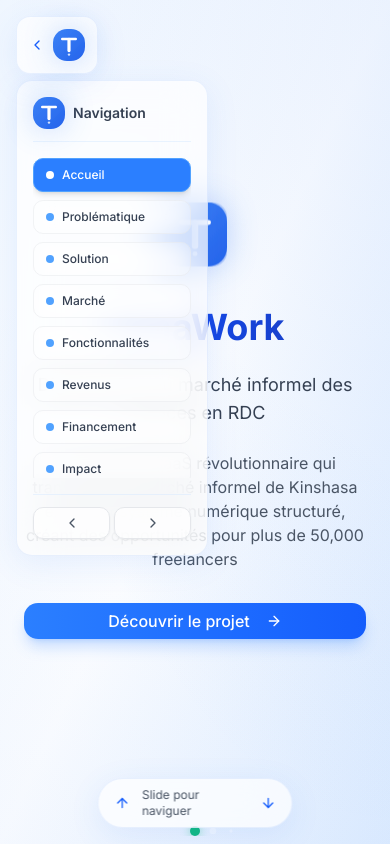
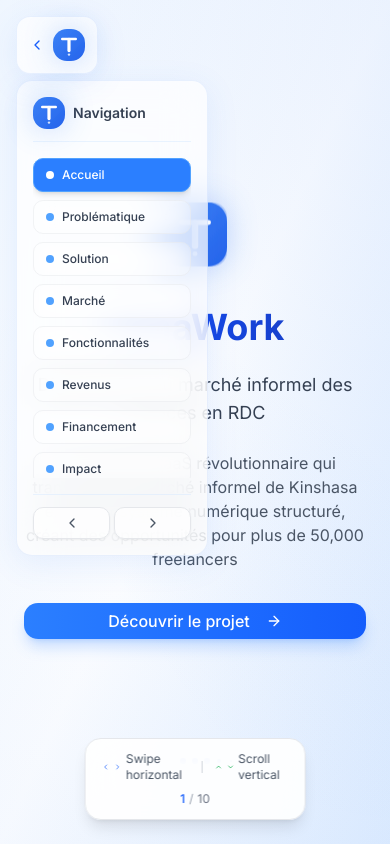
Before and after one commit to Gedeon-luzolo/tunaWork, a Next.js app: page / in a window 390 px wide. Built offline with nearby package versions, Linux system fonts and the light colour scheme.

Commit message:
Feat : interdiction de swiper en Y

```diff
--- a/app/page.tsx
+++ b/app/page.tsx
@@ -2,7 +2,7 @@
 
 import { useRef, useState, useEffect } from "react";
 import { Swiper, SwiperSlide } from "swiper/react";
-import { Navigation, Pagination, Mousewheel, Keyboard } from "swiper/modules";
+import { Navigation, Pagination, Keyboard, Mousewheel } from "swiper/modules";
 import type { Swiper as SwiperType } from "swiper";
 
 // Import Swiper styles
@@ -33,16 +33,23 @@ export default function Home() {
   const [isMobile, setIsMobile] = useState(false);
   const swiperRef = useRef<SwiperType | null>(null);
 
-  // Detect mobile device
+  // Detect mobile device with improved detection
   useEffect(() => {
     const checkMobile = () => {
-      setIsMobile(window.innerWidth < 768);
+      const isMobileWidth = window.innerWidth < 768;
+      const isTouchDevice =
+        "ontouchstart" in window || navigator.maxTouchPoints > 0;
+      setIsMobile(isMobileWidth || isTouchDevice);
     };
 
     checkMobile();
     window.addEventListener("resize", checkMobile);
+    window.addEventListener("orientationchange", checkMobile);
 
-    return () => window.removeEventListener("resize", checkMobile);
+    return () => {
+      window.removeEventListener("resize", checkMobile);
+      window.removeEventListener("orientationchange", checkMobile);
+    };
   }, []);
 
   const handleSlideChange = (direction: "prev" | "next") => {
@@ -81,7 +88,9 @@ export default function Home() {
       )}
 
       {/* Mobile Navigation Indicators */}
-      {isMobile && <MobileNavigation />}
+      {isMobile && (
+        <MobileNavigation activeSlide={activeSlide} totalSlides={10} />
+      )}
 
       {/* Slide Navigation Draggable à gauche */}
       <SlideNavigation
@@ -99,64 +108,108 @@ export default function Home() {
         spaceBetween={0}
         slidesPerView={1}
         direction="horizontal"
-        mousewheel={!isMobile}
-        keyboard={{ enabled: true }}
+        mousewheel={{
+          enabled: true,
+          forceToAxis: true,
+          sensitivity: 1,
+          releaseOnEdges: false,
+        }}
+        keyboard={{
+          enabled: true,
+          onlyInViewport: true,
+          pageUpDown: false,
+        }}
         allowTouchMove={true}
+        touchRatio={1.2}
+        touchAngle={30}
+        threshold={5}
+        longSwipesRatio={0.3}
+        longSwipesMs={200}
+        shortSwipes={true}
+        followFinger={true}
+        touchMoveStopPropagation={false}
+        touchStartPreventDefault={false}
+        touchStartForcePreventDefault={false}
+        touchReleaseOnEdges={true}
+        resistance={true}
+        resistanceRatio={0.85}
         pagination={{
           clickable: true,
           dynamicBullets: true,
+          dynamicMainBullets: 3,
+          hideOnClick: false,
+          renderBullet: (_, className) => {
+            return `<span class="${className} !bg-blue-600 !opacity-100"></span>`;
+          },
         }}
-        modules={[Navigation, Pagination, Mousewheel, Keyboard]}
+        speed={400}
+        grabCursor={true}
+        centeredSlides={false}
+        slidesOffsetBefore={0}
+        slidesOffsetAfter={0}
+        modules={[Navigation, Pagination, Keyboard, Mousewheel]}
         className="h-screen w-screen"
         onSlideChange={(swiper) => setActiveSlide(swiper.activeIndex)}
+        onTouchStart={() => {
+          // Améliore la réactivité tactile
+          if (document.body.style.overflow !== "hidden") {
+            document.body.style.overflow = "hidden";
+          }
+        }}
+        onTouchEnd={() => {
+          // Restaure le scroll après le swipe
+          setTimeout(() => {
+            document.body.style.overflow = "";
+          }, 100);
+        }}
       >
         {/* Hero Slide */}
-        <SwiperSlide className="h-full w-full">
+        <SwiperSlide className="h-full w-full overflow-y-auto">
           <HeroSlide goToSlide={goToSlide} />
         </SwiperSlide>
 
         {/* Problem Slide */}
-        <SwiperSlide className="h-full w-full">
+        <SwiperSlide className="h-full w-full overflow-y-auto">
           <ProblemSlide />
         </SwiperSlide>
 
         {/* Solution Slide */}
-        <SwiperSlide className="h-full w-full">
+        <SwiperSlide className="h-full w-full overflow-y-auto">
           <SolutionSlide />
         </SwiperSlide>
 
         {/* Market Size Slide */}
-        <SwiperSlide className="h-full w-full">
+        <SwiperSlide className="h-full w-full overflow-y-auto">
           <MarketSlide />
         </SwiperSlide>
 
         {/* Features Slide */}
-        <SwiperSlide className="h-full w-full">
+        <SwiperSlide className="h-full w-full overflow-y-auto">
           <FeaturesSlide />
         </SwiperSlide>
 
         {/* Revenue Model Slide */}
-        <SwiperSlide className="h-full w-full">
+        <SwiperSlide className="h-full w-full overflow-y-auto">
           <RevenueSlide />
         </SwiperSlide>
 
         {/* Funding Slide */}
-        <SwiperSlide className="h-full w-full">
+        <SwiperSlide className="h-full w-full overflow-y-auto">
           <FundingSlide />
         </SwiperSlide>
 
         {/* Impact Slide */}
-        <SwiperSlide className="h-full w-full">
+        <SwiperSlide className="h-full w-full overflow-y-auto">
           <ImpactSlide />
         </SwiperSlide>
 
         {/* Mission Slide */}
-        <SwiperSlide className="h-full w-full">
+        <SwiperSlide className="h-full w-full overflow-y-auto">
           <MissionSlide />
         </SwiperSlide>
 
         {/* Contact Slide */}
-        <SwiperSlide className="h-full w-full">
+        <SwiperSlide className="h-full w-full overflow-y-auto">
           <ContactSlide />
         </SwiperSlide>
       </Swiper>
--- a/app/swiper-styles.css
+++ b/app/swiper-styles.css
@@ -22,18 +22,23 @@
 
 /* Styles pour les puces de pagination */
 .swiper-pagination-bullet {
-  width: 12px;
-  height: 12px;
-  background: rgba(255, 255, 255, 0.5);
-  opacity: 0.7;
+  width: 8px;
+  height: 8px;
+  background: rgba(59, 130, 246, 0.3);
+  opacity: 0.6;
   transition: all 0.3s ease;
+  margin: 0 4px !important;
 }
 
 .swiper-pagination-bullet-active {
-  background: #10b981; /* Couleur emerald-500 */
-  opacity: 1;
-  transform: scale(1.2);
-  box-shadow: 0 0 10px rgba(16, 185, 129, 0.5);
+  background: #3b82f6 !important; /* Couleur blue-500 */
+  opacity: 1 !important;
+  transform: scale(1.5);
+  box-shadow: 0 0 8px rgba(59, 130, 246, 0.4);
+}
+
+.swiper-pagination {
+  bottom: 20px !important;
 }
 
 /* Styles pour les boutons de navigation */
@@ -79,15 +84,53 @@
   .swiper-button-prev {
     width: 40px;
     height: 40px;
-  }
-
-  .swiper-button-next:after,
-  .swiper-button-prev:after {
-    font-size: 16px;
+    display: none; /* Cache les boutons sur mobile */
   }
 
   .swiper-pagination-bullet {
-    width: 10px;
-    height: 10px;
+    width: 6px;
+    height: 6px;
+    margin: 0 3px !important;
+  }
+
+  .swiper-pagination-bullet-active {
+    transform: scale(1.8);
+  }
+
+  .swiper-pagination {
+    bottom: 80px !important; /* Plus haut pour éviter la navigation mobile */
+  }
+
+  /* Améliore la zone tactile */
+  .swiper-slide {
+    touch-action: pan-y pinch-zoom;
+  }
+
+  /* Optimise le scroll vertical sur mobile */
+  .swiper-slide {
+    -webkit-overflow-scrolling: touch;
+    overscroll-behavior-y: contain;
   }
 }
+
+/* Styles pour améliorer les performances tactiles */
+.swiper-container {
+  touch-action: pan-x pan-y;
+}
+
+/* Animation de feedback tactile */
+@keyframes touchFeedback {
+  0% {
+    transform: scale(1);
+  }
+  50% {
+    transform: scale(0.98);
+  }
+  100% {
+    transform: scale(1);
+  }
+}
+
+.swiper-slide.swiper-slide-active {
+  animation: touchFeedback 0.2s ease-out;
+}
--- a/src/components/navigation/mobile-navigation.tsx
+++ b/src/components/navigation/mobile-navigation.tsx
@@ -1,19 +1,52 @@
-import {motion} from "framer-motion"
-import { ArrowDown, ArrowUp } from "lucide-react"
+import { motion } from "framer-motion";
+import {
+  ChevronLeft,
+  ChevronRight,
+  ChevronUp,
+  ChevronDown,
+} from "lucide-react";
 
-export  function MobileNavigation() {
+interface MobileNavigationProps {
+  activeSlide?: number;
+  totalSlides?: number;
+}
+
+export function MobileNavigation({
+  activeSlide = 0,
+  totalSlides = 10,
+}: MobileNavigationProps) {
   return (
     <motion.div
-    className="fixed bottom-4 left-1/2 -translate-x-1/2 z-50 glassmorphism backdrop-blur-md border border-blue-200/30 shadow-lg rounded-full px-4 py-2"
-    initial={{ y: 100, opacity: 0 }}
-    animate={{ y: 0, opacity: 1 }}
-    transition={{ duration: 0.8, delay: 0.4 }}
-  >
-    <div className="flex items-center gap-3">
-      <ArrowUp className="h-4 w-4 text-blue-600" />
-      <span className="text-xs text-gray-600">Slide pour naviguer</span>
-      <ArrowDown className="h-4 w-4 text-blue-600" />
-    </div>
-  </motion.div>
-  )
+      className="fixed bottom-6 left-1/2 -translate-x-1/2 z-40 bg-white/90 backdrop-blur-xl border border-gray-200 shadow-lg rounded-2xl px-4 py-3"
+      initial={{ y: 100, opacity: 0 }}
+      animate={{ y: 0, opacity: 1 }}
+      transition={{ duration: 0.6, delay: 0.3 }}
+    >
+      <div className="flex flex-col items-center gap-2">
+        {/* Instructions de navigation */}
+        <div className="flex items-center gap-3 text-xs text-gray-600">
+          <div className="flex items-center gap-1">
+            <ChevronLeft className="h-3 w-3 text-blue-600" />
+            <ChevronRight className="h-3 w-3 text-blue-600" />
+            <span>Swipe horizontal</span>
+          </div>
+          <div className="w-px h-3 bg-gray-300"></div>
+          <div className="flex items-center gap-1">
+            <ChevronUp className="h-3 w-3 text-green-600" />
+            <ChevronDown className="h-3 w-3 text-green-600" />
+            <span>Scroll vertical</span>
+          </div>
+        </div>
+
+        {/* Indicateur de slide */}
+        <div className="flex items-center gap-1">
+          <span className="text-xs font-medium text-blue-600">
+            {activeSlide + 1}
+          </span>
+          <span className="text-xs text-gray-400">/</span>
+          <span className="text-xs text-gray-500">{totalSlides}</span>
+        </div>
+      </div>
+    </motion.div>
+  );
 }
--- a/src/components/slides/features-slide.tsx
+++ b/src/components/slides/features-slide.tsx
@@ -5,14 +5,14 @@ import { featuresData } from "@/src/lib/data/presentation-data";
 
 export const FeaturesSlide: React.FC = () => {
   return (
-    <div className="h-full w-full flex items-center justify-center">
-      <div className="container mx-auto px-6 z-10 max-h-[90vh] overflow-hidden">
+    <div className="min-h-full w-full py-20 pt-14">
+      <div className="container mx-auto px-6 z-10">
         <motion.div
           initial={{ opacity: 0, y: 30 }}
           whileInView={{ opacity: 1, y: 0 }}
           transition={{ duration: 0.8 }}
           viewport={{ once: true }}
-          className="max-w-5xl mx-auto h-full flex flex-col justify-center"
+          className="max-w-5xl mx-auto"
         >
           <h2 className="text-3xl font-bold mb-6 bg-clip-text text-transparent bg-gradient-to-r from-blue-600 to-blue-800 text-center">
             Fonctionnalités Clés
--- a/src/components/slides/hero-slide.tsx
+++ b/src/components/slides/hero-slide.tsx
@@ -11,8 +11,8 @@ interface HeroSlideProps {
 
 export const HeroSlide: React.FC<HeroSlideProps> = ({ goToSlide }) => {
   return (
-    <div className="h-full w-full flex items-center justify-center">
-      <div className="container mx-auto px-6 z-10 text-center max-h-[90vh] flex flex-col justify-center">
+    <div className="min-h-full w-full flex items-center justify-center py-20">
+      <div className="container mx-auto px-6 z-10 text-center">
         <motion.div
           initial={{ opacity: 0, y: 30 }}
           animate={{ opacity: 1, y: 0 }}
--- a/src/lib/data/presentation-data.ts
+++ b/src/lib/data/presentation-data.ts
@@ -79,10 +79,9 @@ export const featuresData = [
 ];
 
 export const revenueData = [
-  { name: "Commission sur transactions", value: 60, color: "#3B82F6" },
-  { name: "Abonnements premium", value: 25, color: "#8B5CF6" },
-  { name: "Services à valeur ajoutée", value: 10, color: "#EC4899" },
-  { name: "Publicités ciblées", value: 5, color: "#F59E0B" },
+  { name: "Abonnements premium", value: 50, color: "#3B82F6" },
+  { name: "Publicités ciblées", value: 30, color: "#8B5CF6" },
+  { name: "Plateforme de formation", value: 20, color: "#10B981" },
 ];
 
 export const financialData = [
```
Also changed, not shown: src/components/slides/funding-slide.tsx (+1 -38 lines), src/components/slides/revenue-slide.tsx (+61 -34 lines).
